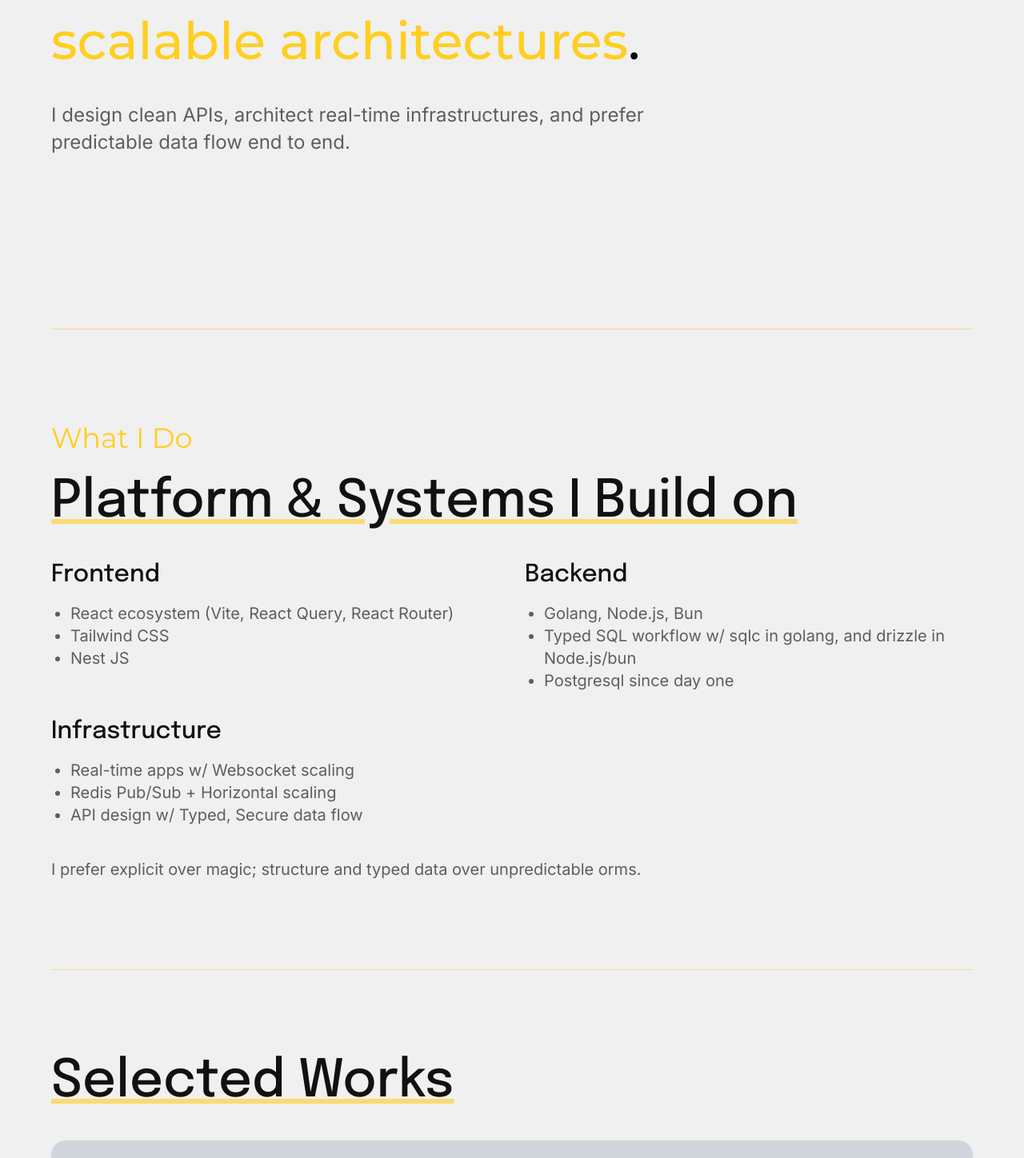
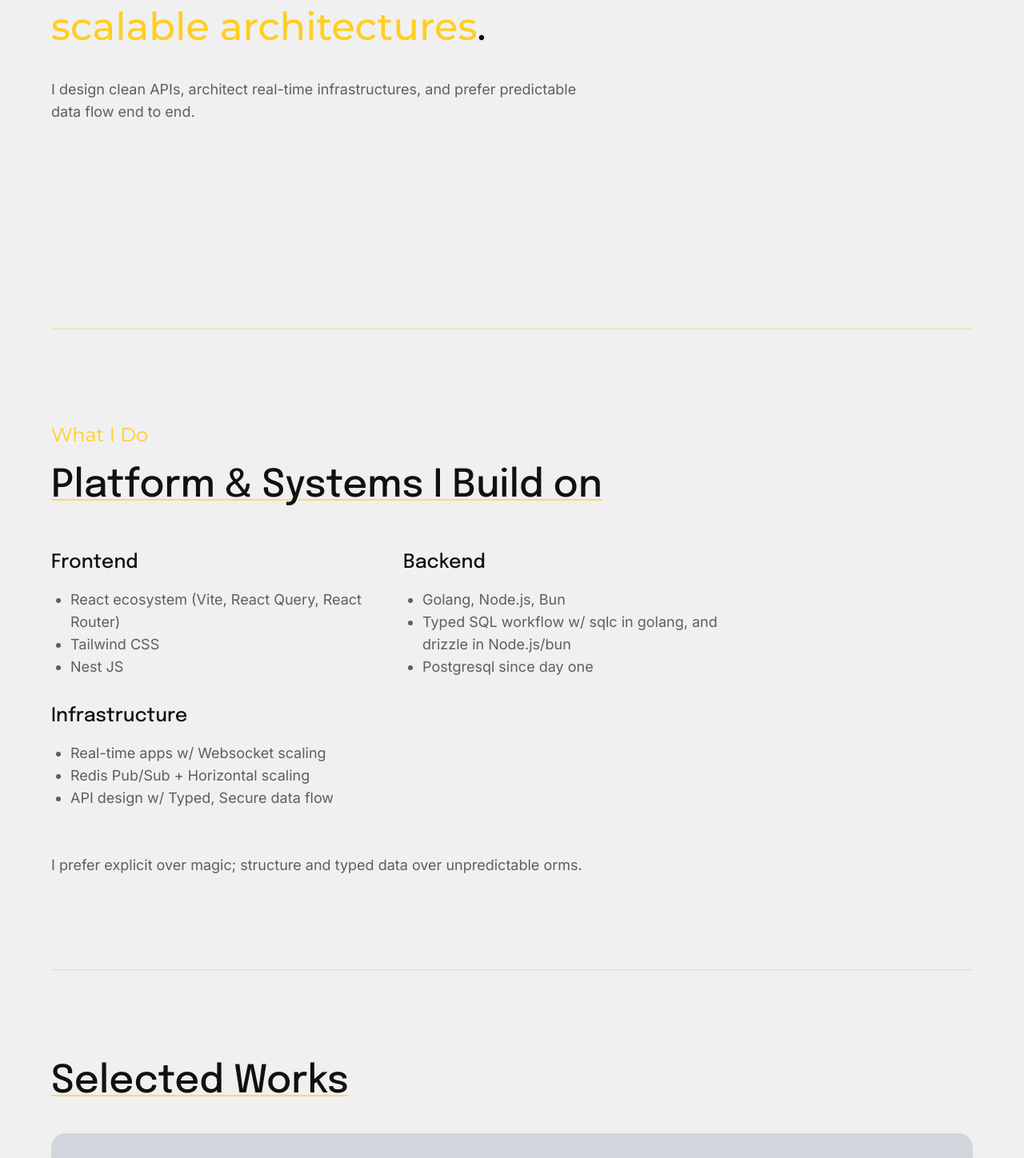
Before and after one commit to mrbananaaa/porto, a React (Vite) app: page / in a window 1280 px wide. Shown: the part 1282-2730 px from the top of the page at 80% size. Built offline with nearby package versions, Linux system fonts and the light colour scheme.

Commit message:
fix some text size

```diff
--- a/src/app/routes/landing.tsx
+++ b/src/app/routes/landing.tsx
@@ -1,6 +1,7 @@
 import { LineBreak } from "@/components/common/line-break";
 import { Button } from "@/components/ui/button";
 import { Section } from "@/components/common/section";
+import { SectionParagraph, SectionTitle } from "@/components/common/typography";
 
 const PLATFORM_SECTION = [
   [
@@ -34,10 +35,10 @@ const SkillSection = () => {
     <div className="grid grid-cols-2 gap-8 max-w-7xl">
       {PLATFORM_SECTION.map(([title, list], i) => (
         <div key={i} className="flex flex-col space-y-4">
-          <div className="font-head-main font-medium text-fg-main text-2xl md:text-3xl">
+          <div className="font-head-main font-medium text-fg-main text-xl md:text-2xl">
             {title}
           </div>
-          <ul className="list-disc ml-6 font-paragraph text-fg-sec text-sm md:text-xl">
+          <ul className="list-disc ml-6 font-paragraph text-fg-sec text-sm md:text-lg max-w-sm">
             {list.map((text, i) => (
               <li key={i}>{text}</li>
             ))}
@@ -58,6 +59,7 @@ const ContactSection = () => {
   return (
     <div className="flex items-center space-x-4">
       {CONTACT_LIST.map(([title, link], i) => (
+        <>
           <a
             key={i}
             href={link}
@@ -66,6 +68,10 @@ const ContactSection = () => {
           >
             {title}
           </a>
+          {i < CONTACT_LIST.length - 1 ? (
+            <span className="cursor-default">•</span>
+          ) : null}
+        </>
       ))}
     </div>
   );
@@ -76,7 +82,7 @@ const LandingRoute = () => {
     <>
       <Section>
         <div className="flex flex-col space-y-2">
-          <h1 className="flex flex-col font-head-main font-semibold text-fg-main text-[40px] md:text-[90px] lg:text-[100px] xl:text-[120px] 2xl:text-[160px]">
+          <h1 className="flex flex-col font-head-main font-semibold text-fg-main text-4xl md:text-7xl lg:text-8xl xl:text-9xl 2xl:text-[160px]">
             <span>Passionate</span>
             <span>Craftsmanship,</span>
           </h1>
@@ -89,39 +95,37 @@ const LandingRoute = () => {
       <LineBreak />
       <Section>
         <div className="flex flex-col space-y-8">
-          <div className="font-head-sec font-medium text-2xl md:text-6xl lg:text-[65px] max-w-6xl leading-snug">
+          <div className="font-head-sec font-medium text-2xl md:text-6xl lg:text-5xl max-w-3xl leading-snug">
             <span className="text-accent">Full-Stack Engineer</span> focused on
             systems, typed queries, and{" "}
             <span className="text-accent">scalable architectures</span>.
           </div>
-          <p className="font-paragraph text-fg-sec text-sm md:text-xl lg:text-[24px] max-w-3xl">
-            I design clean APIs, architect real-time infrastructures, and prefer
-            predictable data flow end to end.
-          </p>
+          <SectionParagraph
+            text="I design clean APIs, architect real-time infrastructures, and prefer
+            predictable data flow end to end."
+          />
         </div>
       </Section>
       <LineBreak />
       <Section>
-        <div className="flex flex-col space-y-10 py-8">
+        <div className="flex flex-col space-y-14 py-12">
           <div className="flex flex-col space-y-6">
-            <h4 className="font-head-sec text-accent text-xl md:text-[35px]">What I Do</h4>
-            <h3 className="font-head-main font-medium text-fg-main text-3xl md:text-5xl lg:text-[65px] underline underline-offset-3 decoration-accent/60">
-              Platform & Systems I Build on
-            </h3>
+            <h4 className="font-head-sec text-accent text-xl md:text-2xl">
+              What I Do
+            </h4>
+            <SectionTitle title="Platform & Systems I Build on" />
           </div>
           <SkillSection />
-          <p className="font-paragraph text-fg-sec text-sm md:text-xl max-w-3xl">
-            I prefer explicit over magic; structure and typed data over
-            unpredictable orms.
-          </p>
+          <SectionParagraph
+            text="I prefer explicit over magic; structure and typed data over
+            unpredictable orms."
+          />
         </div>
       </Section>
       <LineBreak />
       <Section>
         <div className="flex flex-col space-y-10 w-full">
-          <div className="w-full font-head-main font-medium text-fg-main text-3xl md:text-5xl lg:text-[65px] underline underline-offset-3 decoration-accent/60">
-            Selected Works
-          </div>
+          <SectionTitle title="Selected Works" />
           <div className="bg-gray-300 flex justify-center items-center h-[60svh] rounded-2xl">
             <span className="font-head-main font-medium text-fg-sec">
               Comin Soon, Stay tuned!
@@ -131,18 +135,17 @@ const LandingRoute = () => {
       </Section>
       <LineBreak />
       <Section>
-        <div className="w-full flex flex-col space-y-8">
+        <div className="w-full flex flex-col space-y-12">
           <div className="flex flex-col items-center">
-            <div className="flex flex-col space-y-2">
-              <div className="font-head-main font-medium text-fg-main text-3xl md:text-5xl lg:text-[65px] underline underline-offset-3 decoration-accent/60">
-                Let's Build Something Together.
-              </div>
-              <p className="font-paragraph text-fg-sec text-md md:text-2xl max-w-3xl">
-                If you’re working on systems that require clarity, reliability, or
-                real-time architecture - let’s talk.
-              </p>
+            <div className="flex flex-col space-y-4">
+              <SectionTitle title="Let's Build Something Together." />
+              <SectionParagraph
+                text="If you’re working on systems that require clarity, reliability,
+                or real-time architecture - let’s talk."
+              />
             </div>
           </div>
+          <div className="font-head-main flex flex-col justify-center space-y-6">
             <div className="flex justify-center">
               <div className="flex justify-center items-center space-x-4">
                 <Button
@@ -164,6 +167,7 @@ const LandingRoute = () => {
               <ContactSection />
             </div>
           </div>
+        </div>
       </Section>
     </>
   );
--- a/src/components/common/line-break.tsx
+++ b/src/components/common/line-break.tsx
@@ -1,7 +1,7 @@
 export const LineBreak = () => {
   return (
     <>
-      <hr className="border-t border-accent/60" />
+      <hr className="border-t-[1.5px] border-accent/50" />
     </>
   );
 };
--- /dev/null
+++ b/src/components/common/typography.tsx
@@ -0,0 +1,23 @@
+type SectionParagraphProps = {
+  text: string;
+};
+
+export const SectionParagraph = ({ text }: SectionParagraphProps) => {
+  return (
+    <p className="font-paragraph text-fg-sec text-sm md:text-lg max-w-2xl">
+      {text}
+    </p>
+  );
+};
+
+type SectionTitleProps = {
+  title: string;
+};
+
+export const SectionTitle = ({ title }: SectionTitleProps) => {
+  return (
+    <h3 className="w-full font-head-main font-medium text-fg-main text-3xl md:text-5xl underline underline-offset-3 decoration-accent/60 decoration-2">
+      {title}
+    </h3>
+  );
+};
--- a/src/components/layouts/root-layout.tsx
+++ b/src/components/layouts/root-layout.tsx
@@ -6,7 +6,7 @@ export const RootLayout = () => {
     <main className="py-4">
       <Navbar />
       <div className="flex justify-center min-h-screen w-full bg-background-light">
-        <div className="px-4 md:px-8 lg:px-0 lg:max-w-4xl xl:max-w-6xl">
+        <div className="w-full px-4 md:px-8 lg:px-0 lg:max-w-4xl xl:max-w-6xl">
           <Outlet />
         </div>
       </div>
```
Lines whose indentation alone changed are shown as unchanged.
